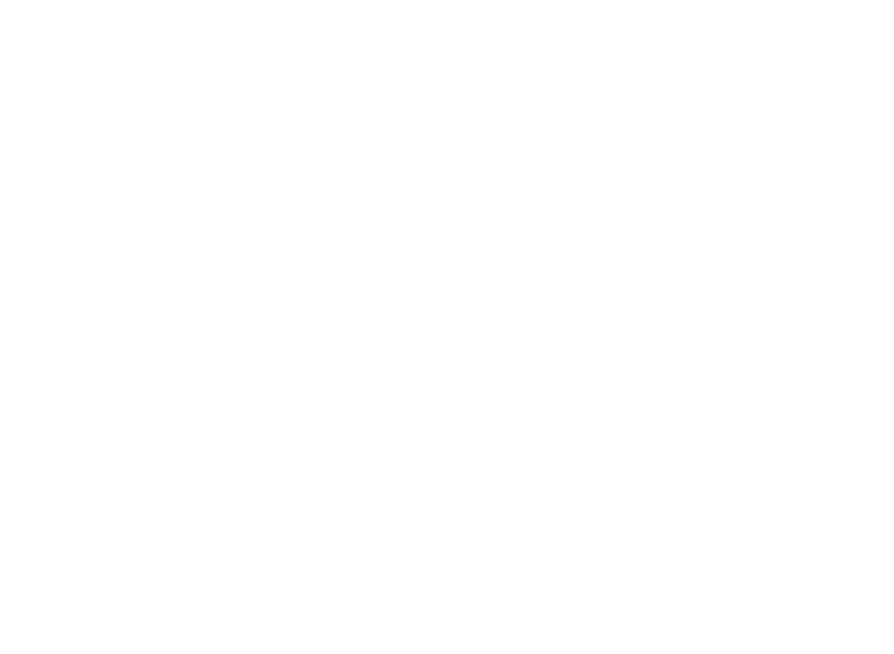
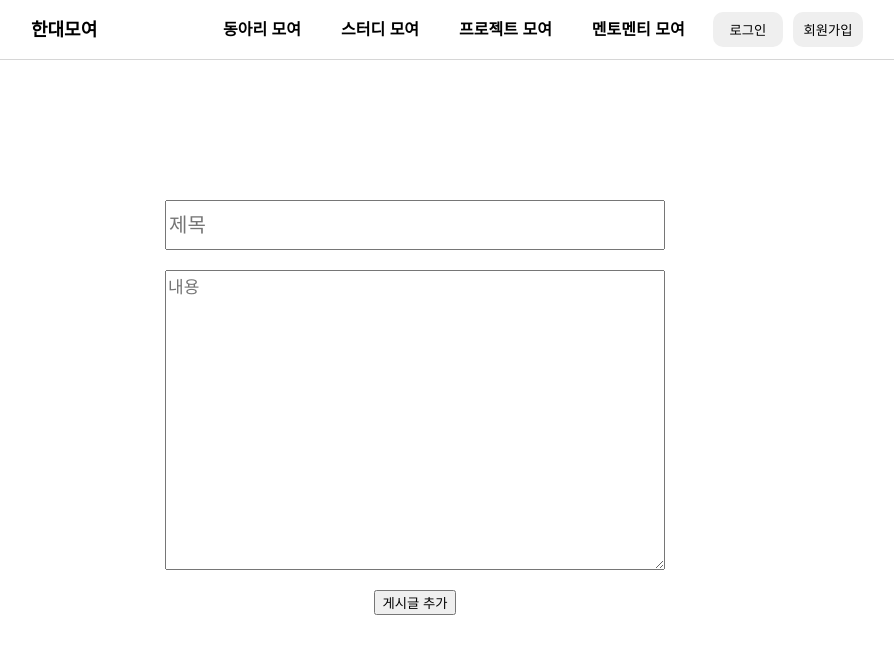
Before and after one commit to YangxGeon/CapstoneDesign, a React (Create React App) app in the folder frontend/: page /academicclub/new in a window 1280 px wide. Before the commit this address had no page. Shown: the top 654 px of the page, without its empty margins (225-1119 px from the left). Built offline with nearby package versions, Linux system fonts and the light colour scheme.

Commit message:
Add Router and PostForm.jsx

```diff
--- /dev/null
+++ b/frontend/src/Components/PostForm.jsx
@@ -0,0 +1,92 @@
+import React, { useState } from 'react';
+import Navbar from './Navbar';
+import styled from 'styled-components';
+import axios from 'axios';
+
+const Body = styled.body`
+  margin-top: 200px;
+`;
+
+const Form = styled.form`
+  display: flex;
+  flex-direction: column;
+  align-items: center;
+`;
+
+const TitleBox = styled.input`
+  width: 500px;
+  height: 50px;
+  margin-bottom: 20px;
+  font-size: 20px;
+`;
+
+const ContentBox = styled.textarea`
+  width: 500px;
+  height: 300px;
+  font-size: 17px;
+  margin-bottom: 20px;
+`;
+
+const PostForm = () => {
+  const [title, setTitle] = useState('');
+  const [content, setContent] = useState('');
+
+  const handleSubmit = (event) => {
+    event.preventDefault();
+    // 제목과 내용이 비어있는지 확인
+    if (!title || !content) {
+      alert('제목과 내용을 입력해주세요.');
+      return;
+    }
+    if (title.length > 25) {
+      alert('제목은 25자를 넘으면 안됩니다.')
+      return;
+    }
+    console.log(`Title: ${title}, Content: ${content}`);
+    try {
+      // 스프링 백엔드 엔드포인트 URL
+      const url = 'http://example.com/api/posts';
+
+      // 데이터를 전송할 객체 생성
+      const data = { title, content };
+
+      // POST 요청 전송
+      const response = axios.post(url, data);
+
+      // 응답 처리
+      console.log(response.data);
+
+      // 게시글 추가 후 폼 초기화
+      setTitle('');
+      setContent('');
+    } catch (error) {
+      console.error(error);
+      alert('게시글 추가에 실패했습니다.');
+    }
+  };
+
+
+  return (
+    <>
+      <Navbar></Navbar>
+      <Body>
+        <Form onSubmit={handleSubmit}>
+          <TitleBox
+            type="text"
+            placeholder="제목"
+            value={title}
+            onChange={(event) => setTitle(event.target.value)}
+          />
+          <ContentBox
+            placeholder="내용"
+            value={content}
+            onChange={(event) => setContent(event.target.value)}
+          ></ContentBox>
+          <button type="submit">게시글 추가</button>
+        </Form>
+      </Body>
+    </>
+  );
+};
+
+export default PostForm;
--- a/frontend/src/Router.jsx
+++ b/frontend/src/Router.jsx
@@ -8,6 +8,7 @@ import AcademicClub from './pages/AcademicClub';
 import Project from './pages/Project';
 import Mento from './pages/Mento';
 import Study from './pages/Study';
+import PostForm from './Components/PostForm';
 
 const Router = () => {
 	return (
@@ -15,7 +16,8 @@ const Router = () => {
 			<Route path="/" element={<Home />} />
 			<Route path="/SignIn" element={<SignIn />} />
 			<Route path="/SignUp" element={<JoinForm />} />
-			<Route path='/academicclub' element={<AcademicClub/>} />
+			<Route path='/academicclub' element={<AcademicClub />} />
+			<Route path='/academicclub/new' element={<PostForm />}/>
 			<Route path='/study' element={<Study/>} />
 			<Route path='/mento' element={<Mento/>} />
 			<Route path='/project' element={<Project/>} />
--- a/frontend/src/pages/AcademicClub.jsx
+++ b/frontend/src/pages/AcademicClub.jsx
@@ -1,5 +1,6 @@
 import styled from 'styled-components';
 import Navbar from '../Components/Navbar'
+import { Link } from 'react-router-dom';
 
 const Header = styled.div`
   background-color: #f2f2f2;
@@ -18,6 +19,14 @@ const HeaderComment1 = styled.div`
   align-items: center;
 `;
 
+const Body = styled.div``
+
+const NewBtn = styled.button`
+  position: absolute;
+  right: 20px;
+  top: 230px;
+`;
+
 function AcademicClub() {
     return (
         <>
@@ -25,6 +34,7 @@ function AcademicClub() {
             <Header>
                 <HeaderComment1>동아리 부원을 모집하고 원하는 동아리를 찾으세요!</HeaderComment1>
             </Header>
+            <Body><Link to="/academicclub/new"><NewBtn>새 글 쓰러가기</NewBtn></Link></Body>
         </>
     )
 }
```
